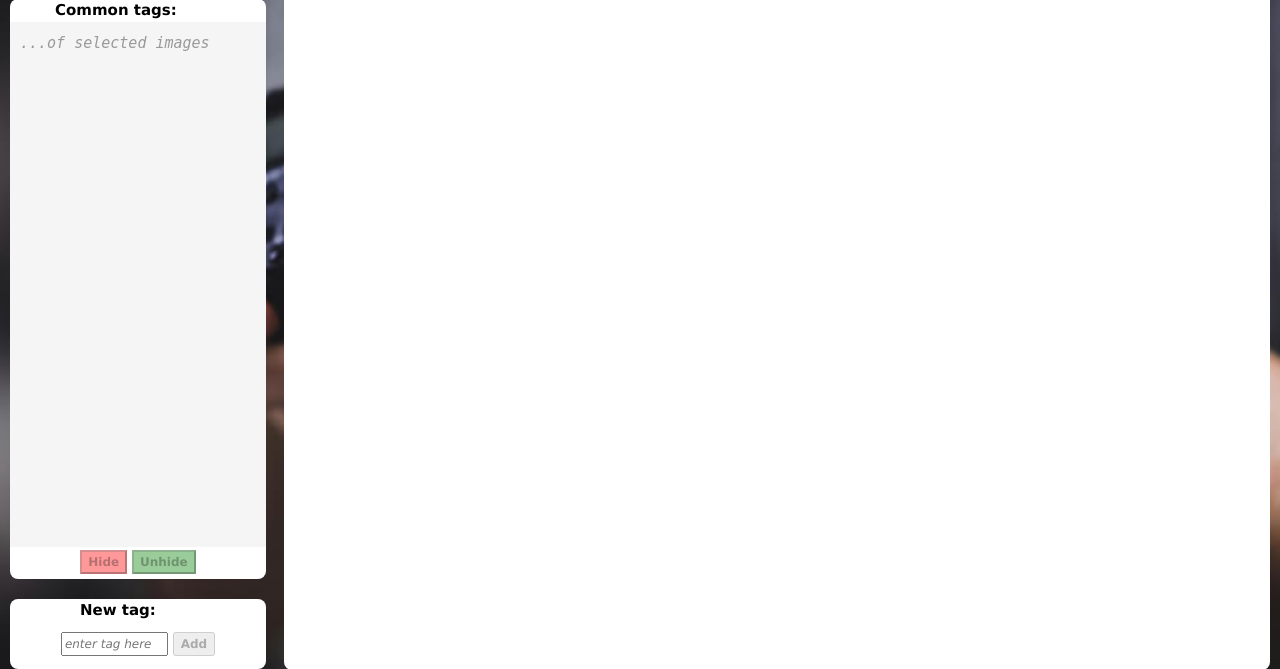
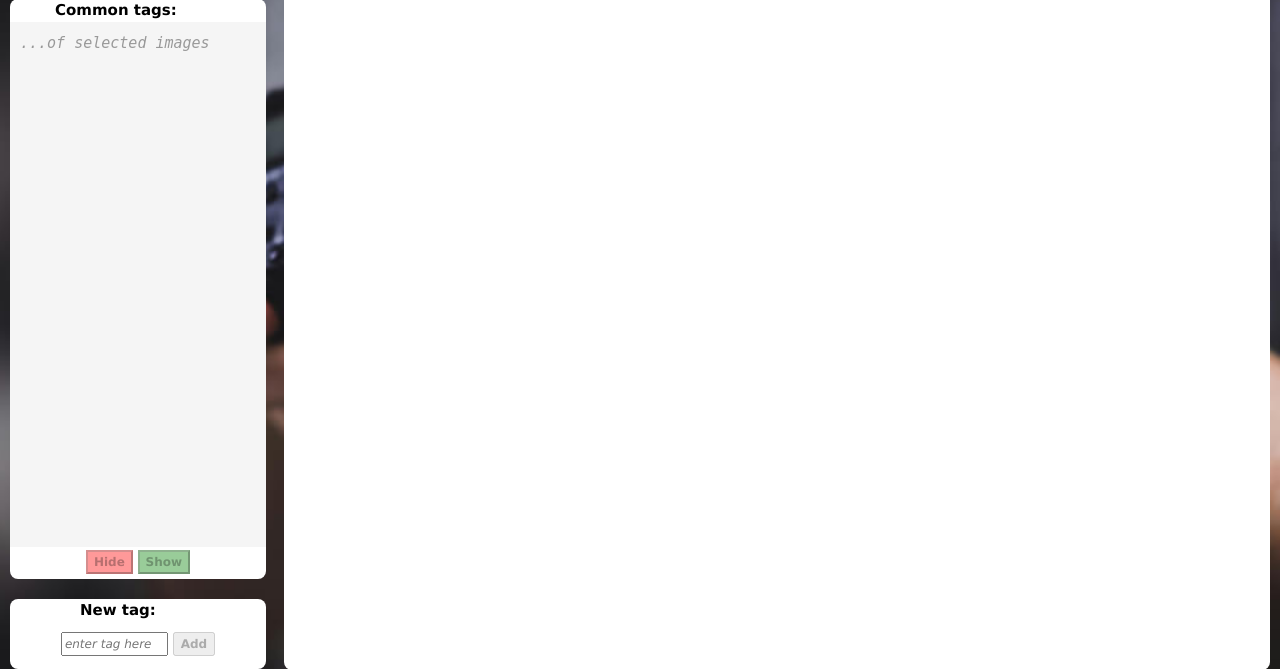
Before and after one commit to cicchiello/photos, a PHP site: page /index.php in a window 1280 px wide. Shown: the part 111-780 px from the top of the page. Run offline with PHP 8.4, Linux system fonts and the light colour scheme; the visitor is signed in with stand-in values (Sample User, id 1); data that the repository does not hold is empty.

Commit message:
- working to get the hide/unhide functions working

```diff
--- a/www/index.php
+++ b/www/index.php
@@ -159,7 +159,7 @@
                 <?php if (isset($_SESSION['is_admin']) && $_SESSION['is_admin']): ?>
                 <div style="text-align:center; padding:3px;">
                     <button id="hideImagesButton" class="w3-small" style="font-weight:bold; background-color:#ff9999;" onclick="handleHideImages()" disabled>Hide</button>
-                    <button id="unhideImagesButton" class="w3-small" style="font-weight:bold; background-color:#99cc99;" onclick="handleUnhideImages()" disabled>Unhide</button>
+                    <button id="unhideImagesButton" class="w3-small" style="font-weight:bold; background-color:#99cc99;" onclick="handleUnhideImages()" disabled>Show</button>
                 </div>
                 <?php endif; ?>
 	    </div>
--- a/www/tags.js
+++ b/www/tags.js
@@ -116,6 +116,7 @@ function checkboxAction(checkboxElem, dburl, imageId) {
 		renderTagset(calcNonUserIntersection(getCheckedSet()), calcUserIntersection(getCheckedSet()));
 		updateAddTagButtonState();
 		updateHideButtonState();
+		updateUnhideButtonState();
 	    });
         } else {
 	    getCheckedSet().delete(imageId); // deletes from set in-place
```
